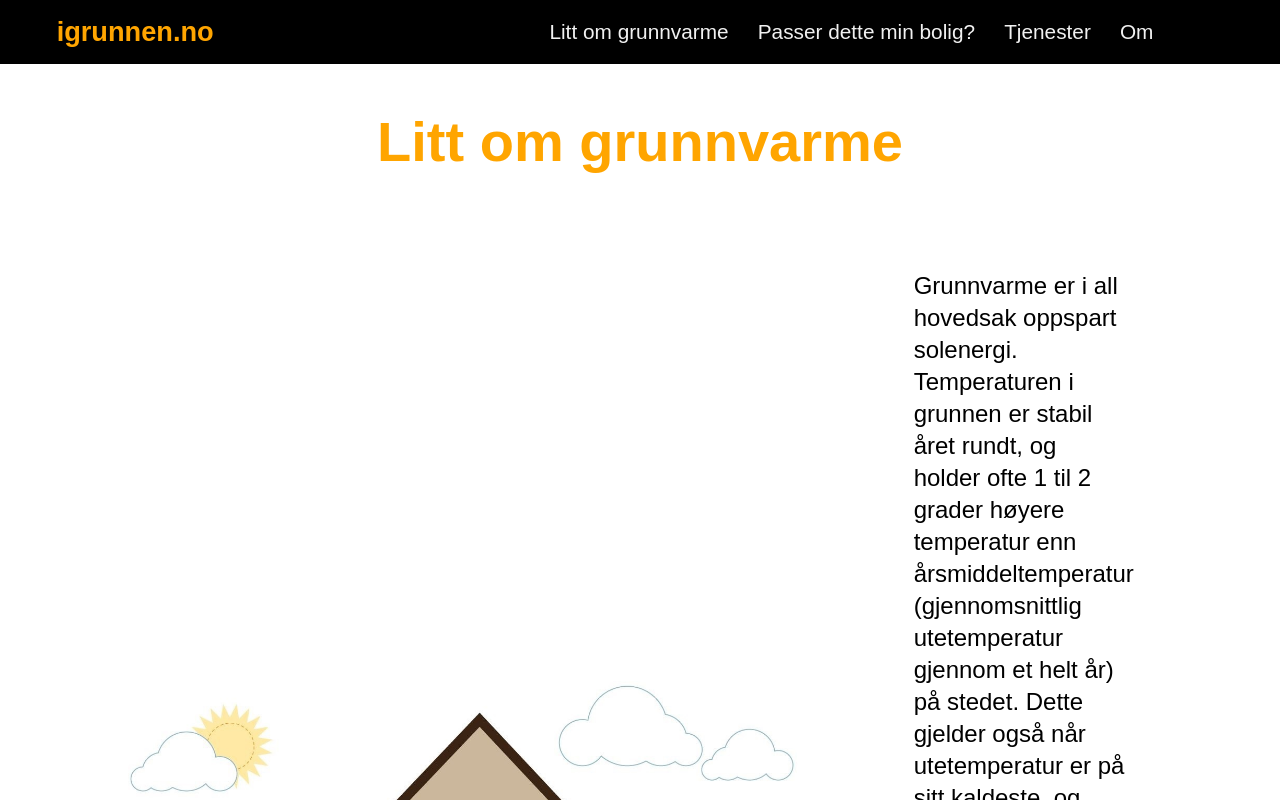
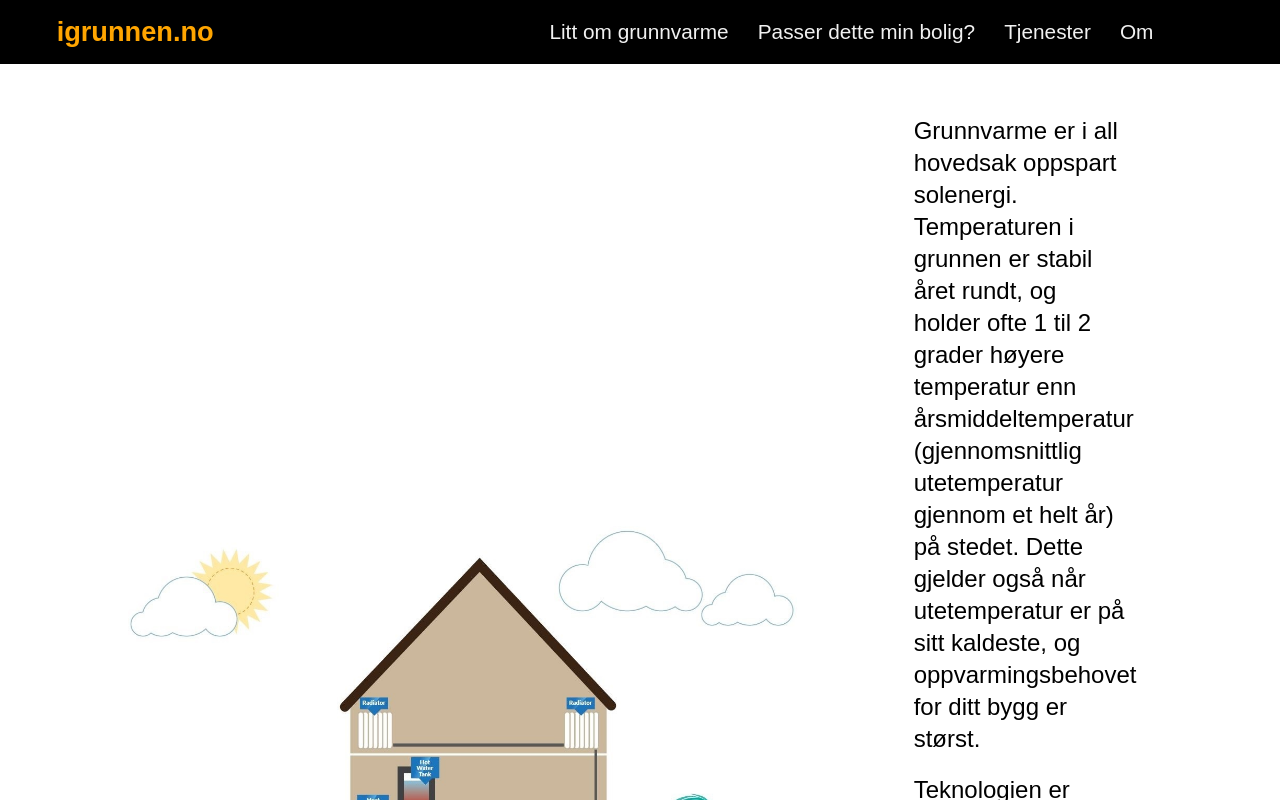
Before and after one commit to joar1/igrunn, a React (Create React App) app: page /grunnvarme in a window 1280 px wide. Shown: the top 800 px of the page. Built offline with nearby package versions, Linux system fonts and the light colour scheme.

Commit message:
basicheat

```diff
--- a/src/pages/BasicHeating.jsx
+++ b/src/pages/BasicHeating.jsx
@@ -11,7 +11,6 @@ function BasicHeating() {
 	return (
 		<>
 			<Navbar />
-			<HeaderH1 id='Grunnvarme'>Litt om grunnvarme</HeaderH1>
 
 			<CardLeft
 				img={Bilde2}
```
Also changed, not shown: src/pages/Home.jsx (+0 -14 lines).
